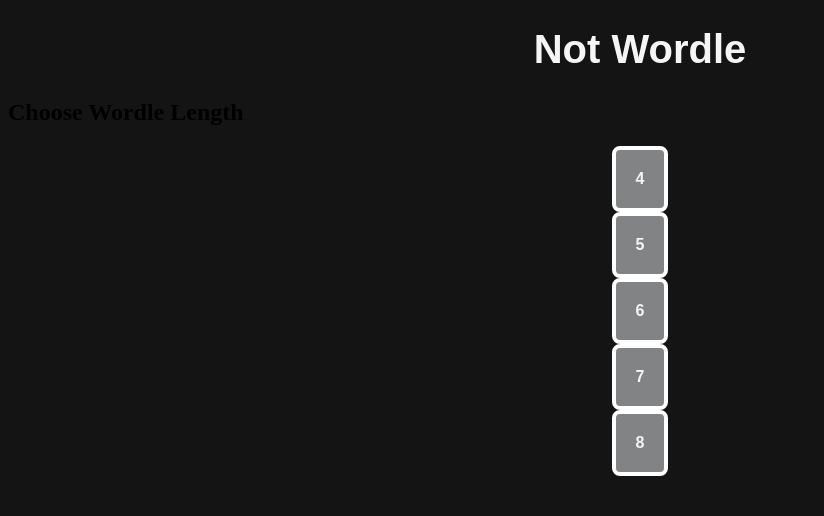
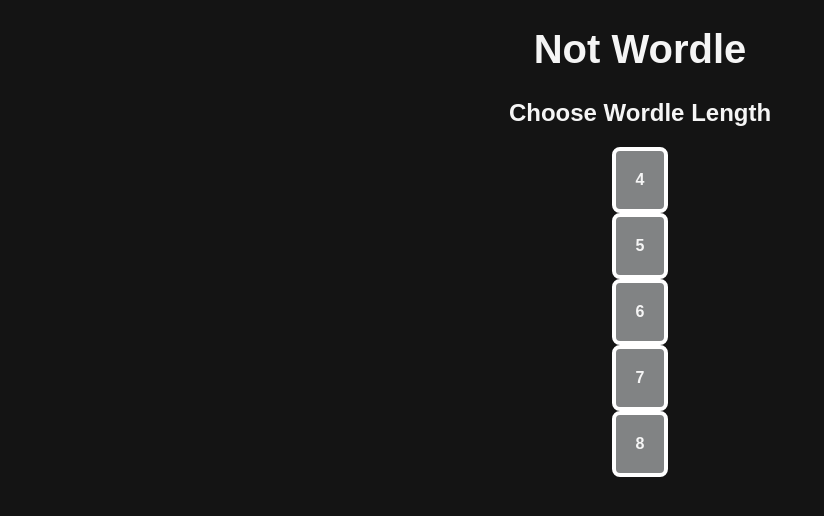
Before and after one commit to flargus/flargus.github.io, a website with bundled scripts: page index.html in a window 1280 px wide. Shown: the whole page, without its empty margins (0-824 px from the left). Built offline with nearby package versions, Linux system fonts and the light colour scheme.

Commit message:
Update style.css

```diff
--- a/style.css
+++ b/style.css
@@ -34,6 +34,13 @@ h1{
     display: flex;
     align-items: center;
     flex-direction: column;
+}
+h2{
+    color: whitesmoke;
+    font-family: sans-serif;
+    right: 0;
+    font-size: 1.5rem;
+    text-align: center;
 }
 .letter{
     border: 0.15rem solid rgb(58, 58, 60);
```
